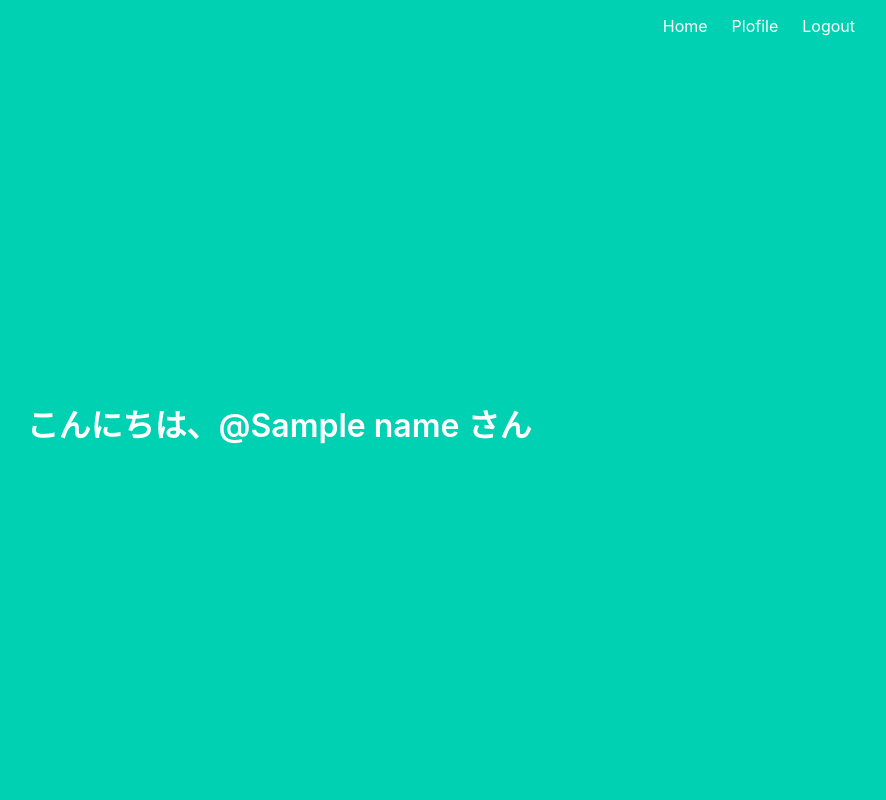
After one commit to YuMurata/flask, a Flask app: template application/templates/auth/plofile.html in a window 1280 px wide. The commit adds this page. Shown: the whole page, without its empty margins (361-1247 px from the left). Run offline with Flask 2, Linux system fonts and the light colour scheme; a user stored in the database is signed in; tables that the repository leaves empty hold one stand-in row (values such as "Sample post"); the template is opened without the code that fills it: most values are stand-ins (such as "Sample title", 1, 10 or a date in 2020); parts of the project's set-up code (start-up, migrations or seed data) failed here and were passed over.

Commit message:
add logout

```diff
--- a/application/templates/auth/base.html
+++ b/application/templates/auth/base.html
@@ -21,12 +21,24 @@
                             <a href="{{ url_for('index_bp.index') }}" class="navbar-item">
                                 Home
                             </a>
+
+                            {% if current_user.is_authenticated %}
+                            <a href="{{ url_for('index_bp.profile') }}" class="navbar-item">
+                                Plofile
+                            </a>
+                            <a href="{{ url_for('auth_bp.logout') }}" class="navbar-item">
+                                Logout
+                            </a>
+
+                            {% else %}
                             <a href="{{ url_for('auth_bp.login') }}" class="navbar-item">
                                 Login
                             </a>
                             <a href="{{ url_for('auth_bp.signup') }}" class="navbar-item">
                                 Sign Up
                             </a>
+
+                            {% endif %}
                         </div>
                     </div>
                 </div>
--- /dev/null
+++ b/application/templates/auth/plofile.html
@@ -0,0 +1,7 @@
+{% extends "auth/base.html" %}
+
+{% block content %}
+<h1 class="title">
+    こんにちは、@{{ name }} さん
+</h1>
+{% endblock %}
--- a/application/views/index.py
+++ b/application/views/index.py
@@ -1,4 +1,5 @@
 from flask import Blueprint, render_template
+from flask_login import current_user
 
 index_bp = Blueprint('index_bp', __name__)
 
@@ -7,3 +8,8 @@ index_bp = Blueprint('index_bp', __name__)
 def index():
     html = render_template('index.html')
     return html
+
+
+@index_bp.route('/profile')
+def profile():
+    return render_template('auth/profile.html', name=current_user.name)
```
Also changed, not shown: application/views/auth.py (+8 -0 lines).
